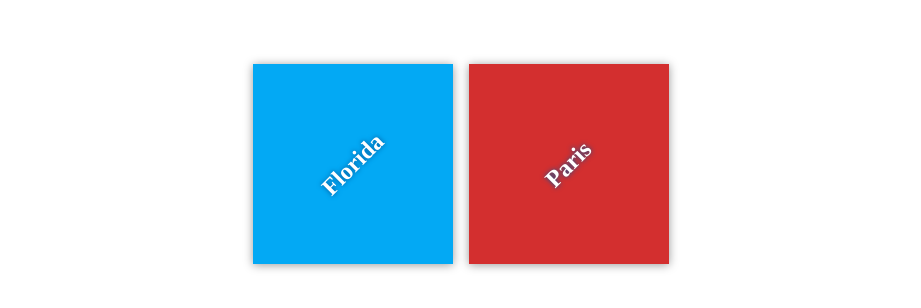
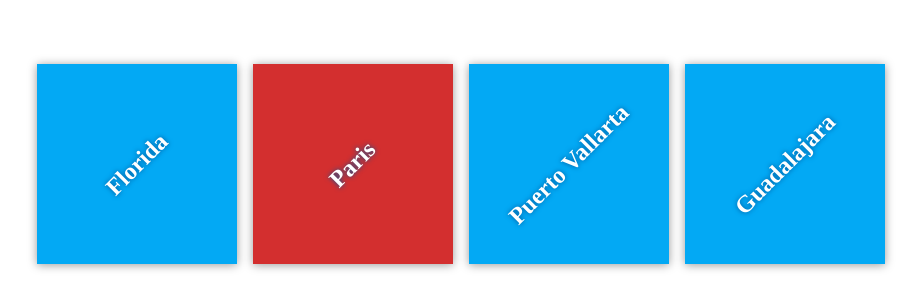
Before and after one commit to jsnavarr/my-travel-plans, a plain HTML site: page index.html in a window 1280 px wide. Shown: the part 236-544 px from the top of the page, without its empty margins (179-1100 px from the left). Drawn offline with Linux system fonts and the light colour scheme.

Commit message:
Add 2 more destinations

```diff
--- a/index.html
+++ b/index.html
@@ -17,6 +17,12 @@
             <div class="destination" id="paris">
                 <h2>Paris</h2>
             </div>
+            <div class="destination" id="pv">
+                <h2>Puerto Vallarta</h2>
+            </div>
+            <div class="destination" id="gdl">
+                <h2>Guadalajara</h2>
+            </div>
         </div>
     </div>
 
```
